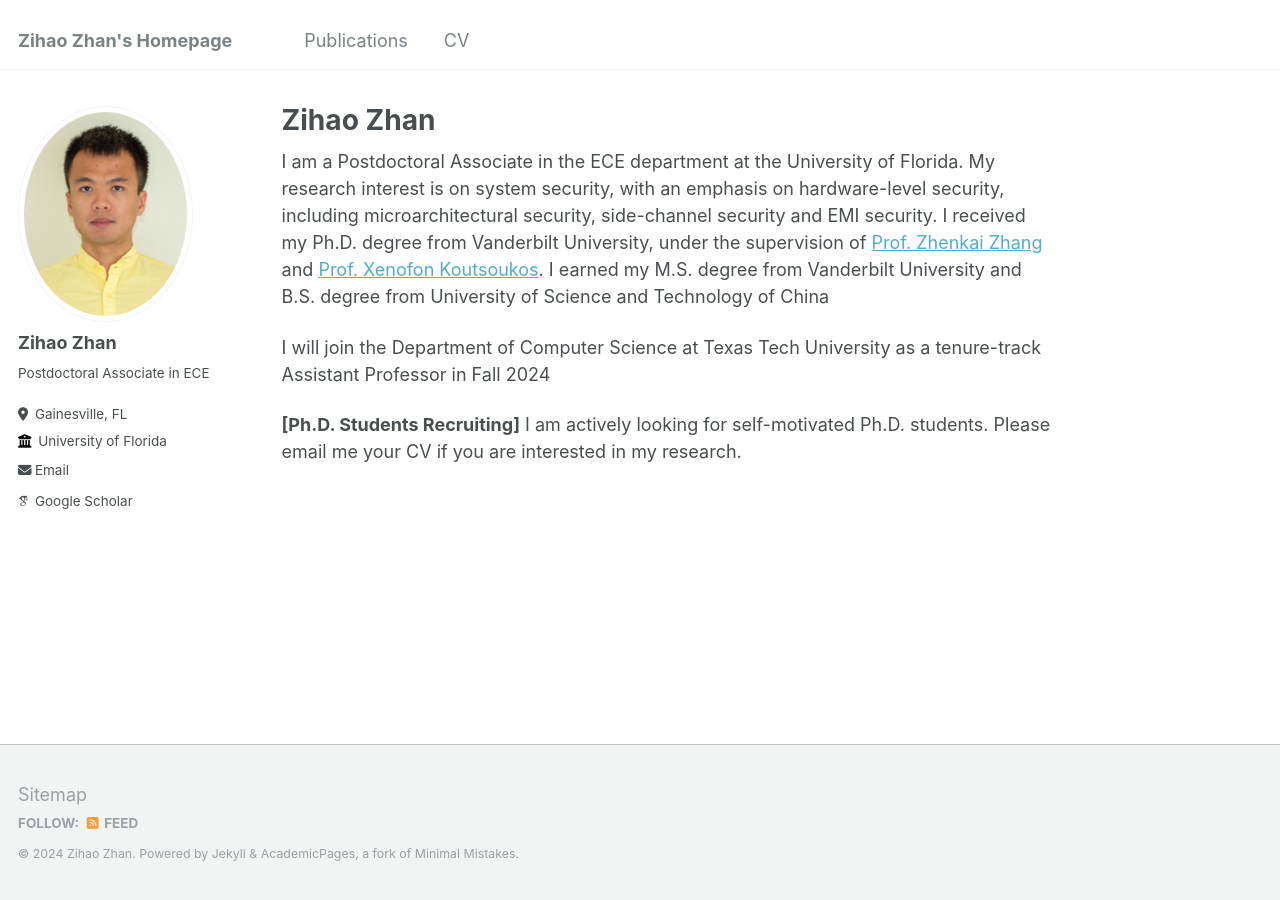
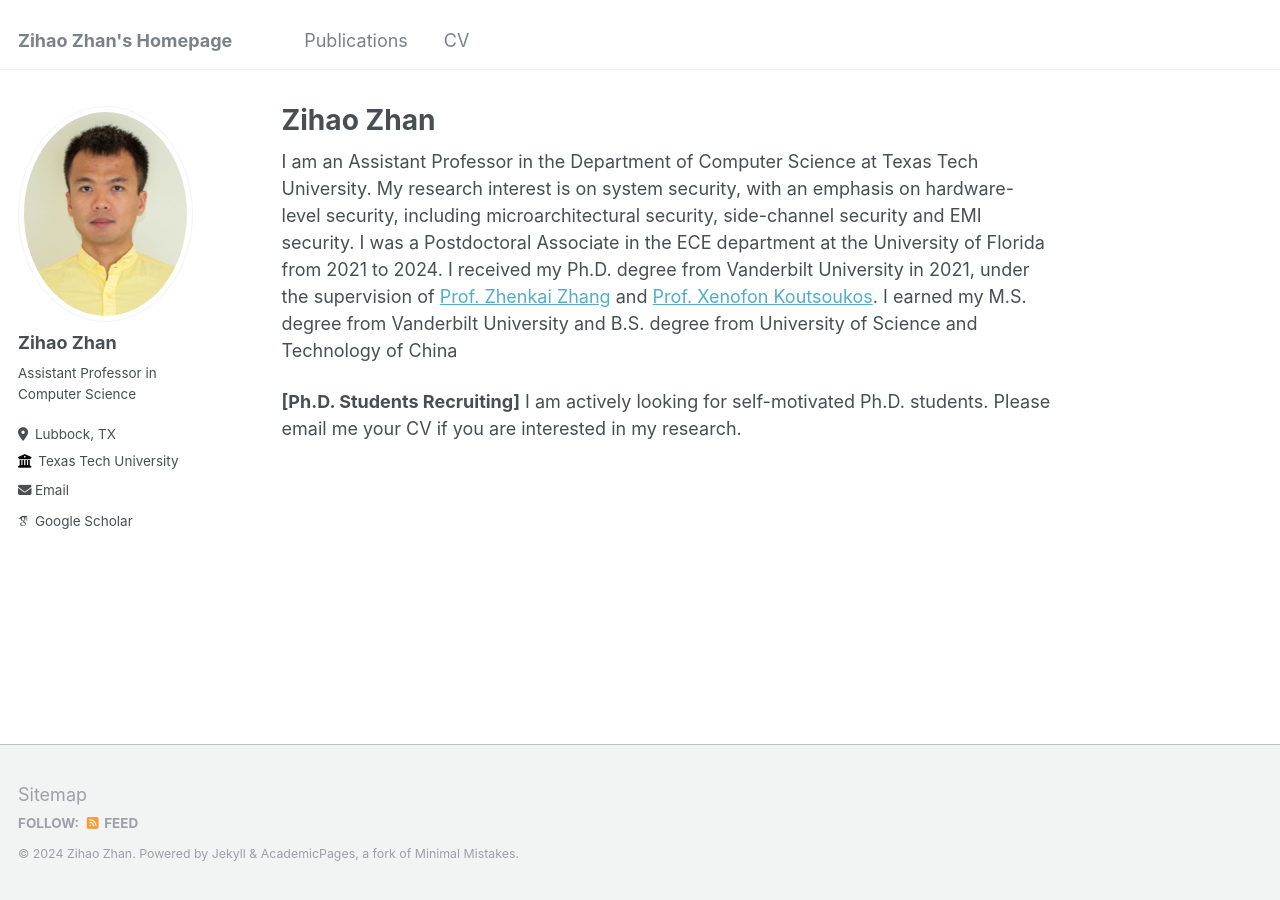
Before and after one commit to zihaozhan/zihaozhan.github.io, a Jekyll site: the page built from _pages/about.md, in a window 1280 px wide. Built offline with Jekyll 4.4.1, drawn with Linux system fonts in a browser that asks for light colours; some web fonts are replaced.

Commit message:
update job information

```diff
--- a/_config.yml
+++ b/_config.yml
@@ -24,11 +24,11 @@ author:
   avatar           : "Zihao.jpg"
   name             : "Zihao Zhan"
   pronouns         : # example: "she/her"
-  bio              : "Postdoctoral Associate in ECE"
-  location         : "Gainesville, FL"
-  employer         : "University of Florida"
+  bio              : "Assistant Professor in Computer Science"
+  location         : "Lubbock, TX"
+  employer         : "Texas Tech University"
   uri              : # URL
-  email            : "zhan.zihao@ufl.edu"
+  email            : "zihao.zhan@ttu.edu"
 
   # Academic websites
   arxiv            : # URL - Update with the correct link to your profile
--- a/_pages/about.md
+++ b/_pages/about.md
@@ -6,11 +6,11 @@ redirect_from:
   - /about/
   - /about.html
 ---
-I am a Postdoctoral Associate in the ECE department at the University of Florida.
+I am an Assistant Professor in the Department of Computer Science at Texas Tech University.
 My research interest is on system security, with an emphasis on hardware-level security, including microarchitectural security, side-channel security and EMI security.
-I received my Ph.D. degree from Vanderbilt University, under the supervision of [Prof. Zhenkai Zhang](https://zhenkai-zhang.github.io/) and [Prof. Xenofon Koutsoukos](https://www.isis.vanderbilt.edu/xenofon-koutsoukos).
+I was a Postdoctoral Associate in the ECE department at the University of Florida from 2021 to 2024.
+I received my Ph.D. degree from Vanderbilt University in 2021, under the supervision of [Prof. Zhenkai Zhang](https://zhenkai-zhang.github.io/) and [Prof. Xenofon Koutsoukos](https://www.isis.vanderbilt.edu/xenofon-koutsoukos).
 I earned my M.S. degree from Vanderbilt University and B.S. degree from University of Science and Technology of China
 
-I will join  the Department of Computer Science at Texas Tech University as a tenure-track Assistant Professor in Fall 2024
 
 __[Ph.D. Students Recruiting]__ I am actively looking for self-motivated Ph.D. students. Please email me your CV if you are interested in my research.
```
